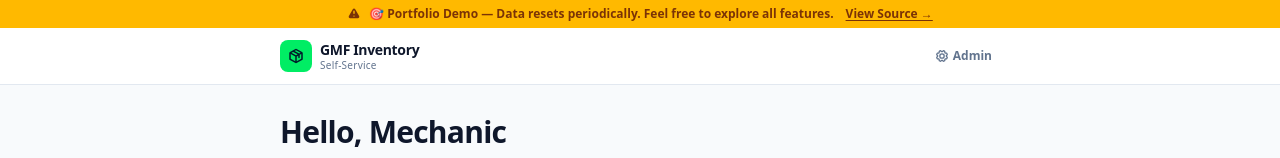
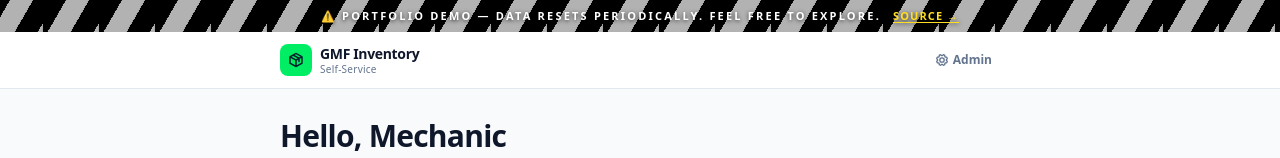
Before and after one commit to Cakseptian/chemical-project-demo, a Next.js app: page / in a window 1280 px wide. Shown: the top 158 px of the page. Built offline with nearby package versions, Linux system fonts and the light colour scheme; no server answers; the database is empty.

Commit message:
feat(demo): ZZZ police line animated banner

```diff
--- a/app/layout.tsx
+++ b/app/layout.tsx
@@ -27,23 +27,40 @@ export default function RootLayout({
     <html lang="en">
       <body className="min-h-screen flex flex-col bg-slate-50 text-slate-900 antialiased">
         <LenisProvider>
-          {/* Demo Banner */}
-          <div className="w-full bg-amber-400 text-amber-900 text-xs font-semibold text-center py-1.5 px-4 flex items-center justify-center gap-2 shrink-0">
-            <svg className="w-3.5 h-3.5 shrink-0" fill="currentColor" viewBox="0 0 20 20">
-              <path fillRule="evenodd" d="M8.257 3.099c.765-1.36 2.722-1.36 3.486 0l5.58 9.92c.75 1.334-.213 2.98-1.742 2.98H4.42c-1.53 0-2.493-1.646-1.743-2.98l5.58-9.92zM11 13a1 1 0 11-2 0 1 1 0 012 0zm-1-8a1 1 0 00-1 1v3a1 1 0 002 0V6a1 1 0 00-1-1z" clipRule="evenodd" />
-            </svg>
-            <span>
-              🎯 Portfolio Demo — Data resets periodically. Feel free to explore all features.
+          {/* Demo Banner — ZZZ police line style */}
+          <div className="w-full relative overflow-hidden shrink-0" style={{height: '32px'}}>
+            {/* Animated diagonal stripes background */}
+            <div
+              className="absolute inset-0"
+              style={{
+                background: 'repeating-linear-gradient(120deg, #000 0px, #000 20px, #fff 20px, #fff 40px)',
+                backgroundSize: '56px 100%',
+                animation: 'police-slide 1.2s linear infinite',
+              }}
+            />
+            {/* Dark overlay so text is readable */}
+            <div className="absolute inset-0 bg-black/30" />
+            {/* Content */}
+            <div className="relative z-10 h-full flex items-center justify-center gap-3 px-4">
+              <span className="text-[11px] font-black tracking-[0.2em] uppercase text-white drop-shadow-[0_1px_2px_rgba(0,0,0,0.8)]">
+                ⚠ PORTFOLIO DEMO — Data resets periodically. Feel free to explore.
               </span>
               <a
                 href="https://github.com/septianshft/Stock-Opname-Project"
                 target="_blank"
                 rel="noopener noreferrer"
-              className="underline underline-offset-2 hover:text-amber-700 transition-colors ml-1"
+                className="text-[11px] font-black tracking-widest uppercase text-yellow-300 hover:text-yellow-100 transition-colors drop-shadow-[0_1px_2px_rgba(0,0,0,0.8)] underline underline-offset-2 shrink-0"
               >
-              View Source →
+                Source →
               </a>
             </div>
+          </div>
+          <style>{`
+            @keyframes police-slide {
+              0%   { background-position: 0 0; }
+              100% { background-position: 56px 0; }
+            }
+          `}</style>
 
           <main className="flex-1">
             {children}
```
Lines whose indentation alone changed are shown as unchanged.
